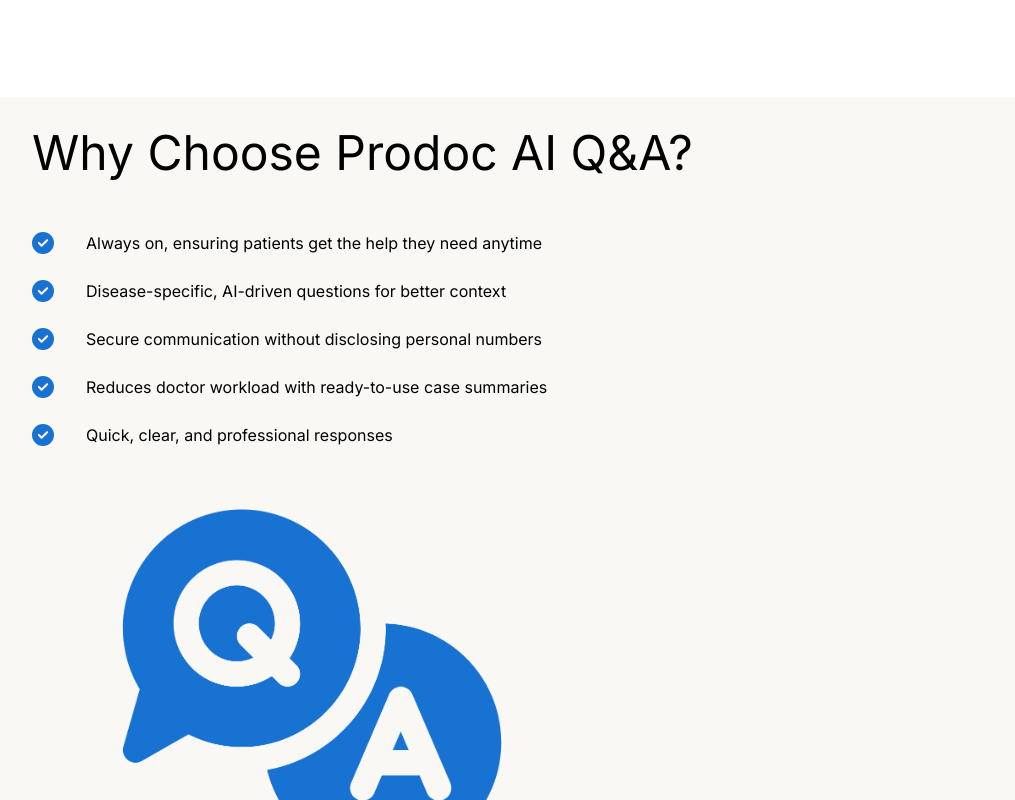
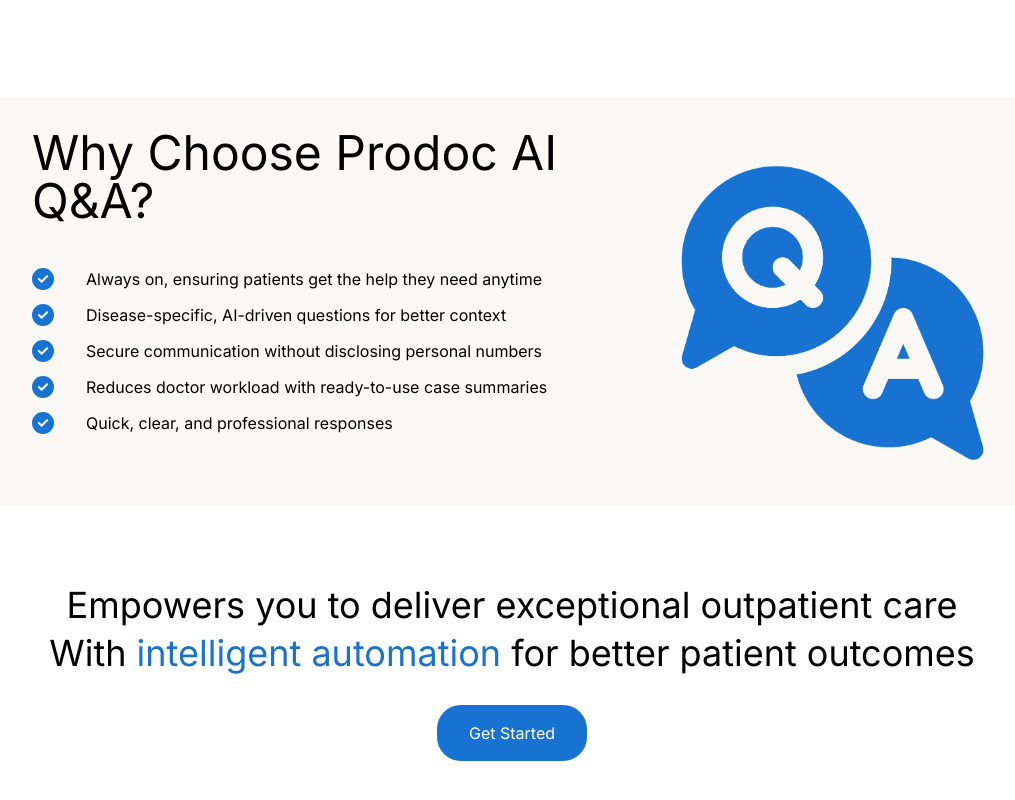
Before and after one commit to jeremyasirwaad/new-prodoc-ai-prod, a Next.js app: page /features/smart-consult in a window 1280 px wide. Shown: the part 1740-2540 px from the top of the page, without its empty margins (128-1143 px from the left). Built offline with nearby package versions, Linux system fonts and the light colour scheme.

Commit message:
additional changes

```diff
--- a/app/features/patient-outreach/page.js
+++ b/app/features/patient-outreach/page.js
@@ -140,9 +140,13 @@
         </div>
       </div> */}
       {/**start */}
-      <div className="w-[90vw] gap-2 sm:gap-2 flex flex-col items-start justify-start sm:w-[75vw]  mt-8 mb-8">
+      <div className="w-[90vw] gap-2 sm:gap-2 flex flex-col sm:flex-row items-start justify-start sm:w-[75vw]  mt-8 mb-8">
+        <div>
           <h3 className="text-center text-[30px] sm:text-[40px] mb-10 m-auto">
-          Smart Patient <br className="sm:hidden"></br>  <span className="text-primary text-[30px] sm:text-[40px]">Outreach</span>
+            Smart Patient <br className="sm:hidden"></br>{" "}
+            <span className="text-primary text-[30px] sm:text-[40px]">
+              Outreach
+            </span>
           </h3>
 
           <p className=" text-base mb-2 flex items-center gap-8 sm:gap-8 sm:text-lg">
@@ -160,13 +164,15 @@
           </p>
           <p className="text-base mb-2 flex items-center gap-8 sm:gap-8  sm:text-lg">
             <FaCircleCheck size={22} color="#1772d2" />
-          <span>Precision Meta Ads Integration with Demographic Targeting</span>
+            <span>
+              Precision Meta Ads Integration with Demographic Targeting
+            </span>
           </p>
           <p className="text-base mb-2 flex items-center gap-8 sm:gap-8  sm:text-lg">
             <FaCircleCheck size={22} color="#1772d2" />
             <span> Comprehensive Web Campaign Builder with A/B Testing</span>
           </p>
-
+        </div>
         <div className=" hidden sm:flex sm:mt-6 justify-center sm:justify-end items-center w-full sm:w-1/2">
           <Image
             alt="patient_outreact_section_1"
--- a/app/features/smart-consult/page.js
+++ b/app/features/smart-consult/page.js
@@ -43,7 +43,6 @@
           <Image src={smart_consult_hero} alt="alt" className="rounded-3xl" />
         </div>
       </div>
-
       <div className="w-full bg-white flex items-center justify-center">
         <div className="mt-10 sm:mt-16 mb-10 sm:mb-28 w-[90vw] xl:w-[75vw] flex flex-col gap-y-10 sm:gap-y-20">
           {/* Step 1 */}
@@ -101,21 +100,16 @@
           </div>
         </div>
       </div>
-
-      {/* Scroller End */}
-
-
-        {" "}
-
-        {/* Left Section */}
-        <div className="w-[90vw] gap-2 sm:gap-3 flex flex-col items-start justify-start sm:w-[75vw]  mt-8 sm:mb-8">
+      {/* Scroller End */} {/* Left Section */}
+      <div className="w-[90vw] gap-2 sm:gap-3 flex flex-col sm:flex-row items-start justify-start sm:w-[75vw]  mt-8 sm:mb-8">
+        <div>
           <h3 className="text-2xl sm:text-5xl mb-6 sm:mb-10 text-left">
             Why Choose Prodoc AI Q&A?
           </h3>
 
           <h3 className=" text-base mb-2 flex items-center gap-8 sm:gap-8 sm:text-lg">
             <FaCircleCheck size={22} color="#1772d2" />{" "}
-            <span >
+            <span>
               Always on, ensuring patients get the help they need anytime
             </span>
           </h3>
@@ -143,17 +137,16 @@
             <FaCircleCheck size={22} color="#1772d2" />
             <span>Quick, clear, and professional responses</span>
           </h3>
+        </div>
         <div className=" hidden sm:flex sm:mt-6 justify-center sm:justify-end items-center w-full sm:w-1/2">
           <Image
             alt="patient_outreact_section_1"
             src={smart_consult_section}
-              className="w-[80%] sm:w-[400px] h-auto object-contain"
+            className="w-[80%]  h-auto object-contain"
           />
         </div>
       </div>
       {/* Right Section (Image) */}
-
-
       <div className="w-full bg-white relative flex items-center justify-center">
         <div className="mt-10 mb-10 sm:mt-20 sm:mb-20">
           <div className="">
--- a/app/solutions/hospital/page.jsx
+++ b/app/solutions/hospital/page.jsx
@@ -32,37 +32,12 @@
 
   return (
     <section className="flex flex-col pt-10 items-center justify-center">
-      {/* <div className="text-[50px] text-center leading-[68px] mt-32 mb-20  w-[90vw] xl:w-[75vw] flex items-center gap-x-10">
-        <div className="text-[50px] flex flex-col w-[50%]">
-          <h1 className="font-[400]  text-left">
-            Empower Patients and <br />
-            <span className="text-primary text-[50px] font-[400]">
-              Streamline Operations
-            </span>{" "}
-          </h1>
-          <h3 className="text-lg mt-6 text-left">
-            Hospitals face a unique challenge of fostering patient connections
-            while managing complex workflows.
 
-            <br />
-            <p className="mt-4">
-              We empower hospitals to nurture patient relationships through
-              AI-powered communication, streamlining workflows for efficient
-              care.
-            </p>
-          </h3>
-          <button className="bg-primary w-fit h-fit mt-6 text-base text-white px-8 py-4 rounded-3xl">
-            Start Now
-          </button>
-        </div>
-        <div className="w-[50%] bg-red">
-          <Image src={solution_hospital_hero} alt="alt" />
-        </div>
-      </div> */}
+
       <div className="text-[30px] sm:text-[50px] text-center sm:text-left  sm:leading-[68px] mt-16 sm:mt-32 mb-10 sm:mb-20 w-[90vw] xl:w-[75vw] flex flex-col sm:flex-row items-center sm:items-start gap-y-10 sm:gap-x-10">
         {/* Left Section */}
         <div className="flex flex-col w-full sm:w-[50%]">
-          <h1 className="text-[30px] font-[400] text-left">
+          <h1 className="text-[30px] sm:text-[50px] font-[400] text-left">
             Empower Patients and <br />
             <span className="text-primary text-[30px] sm:text-[50px] font-[400]">
               Streamline Operations
```
Lines whose indentation alone changed are shown as unchanged.
